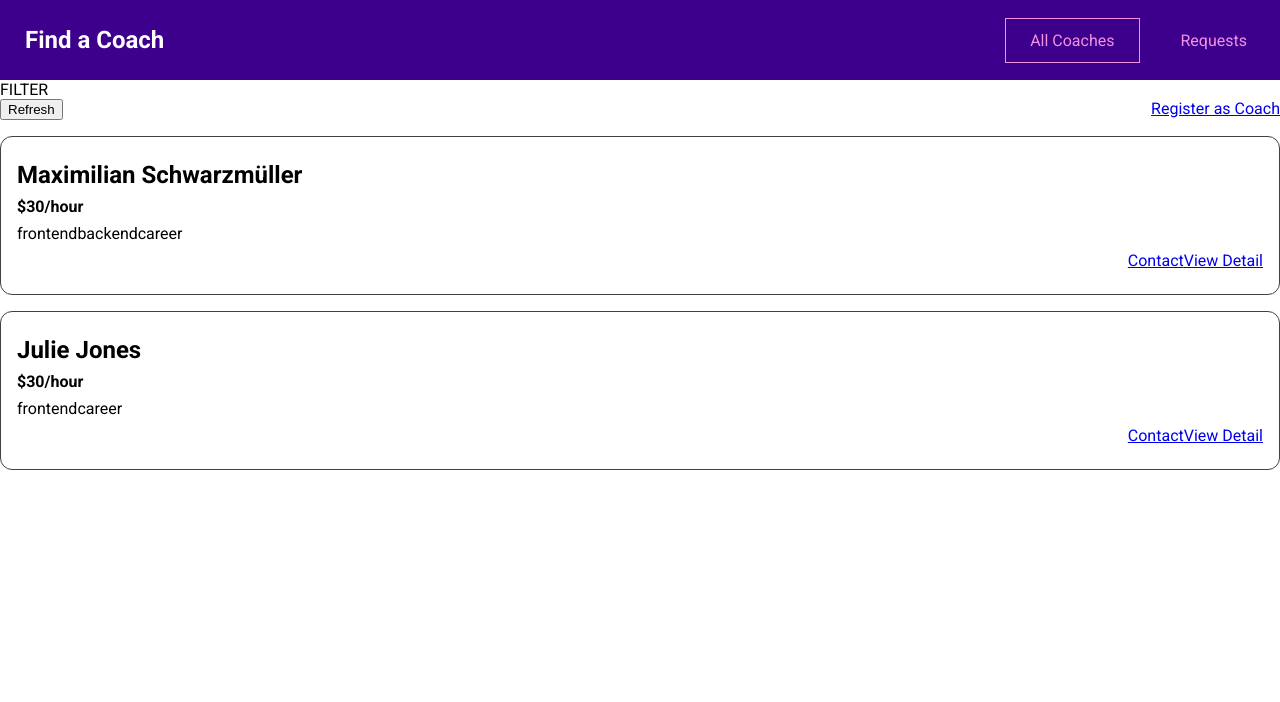
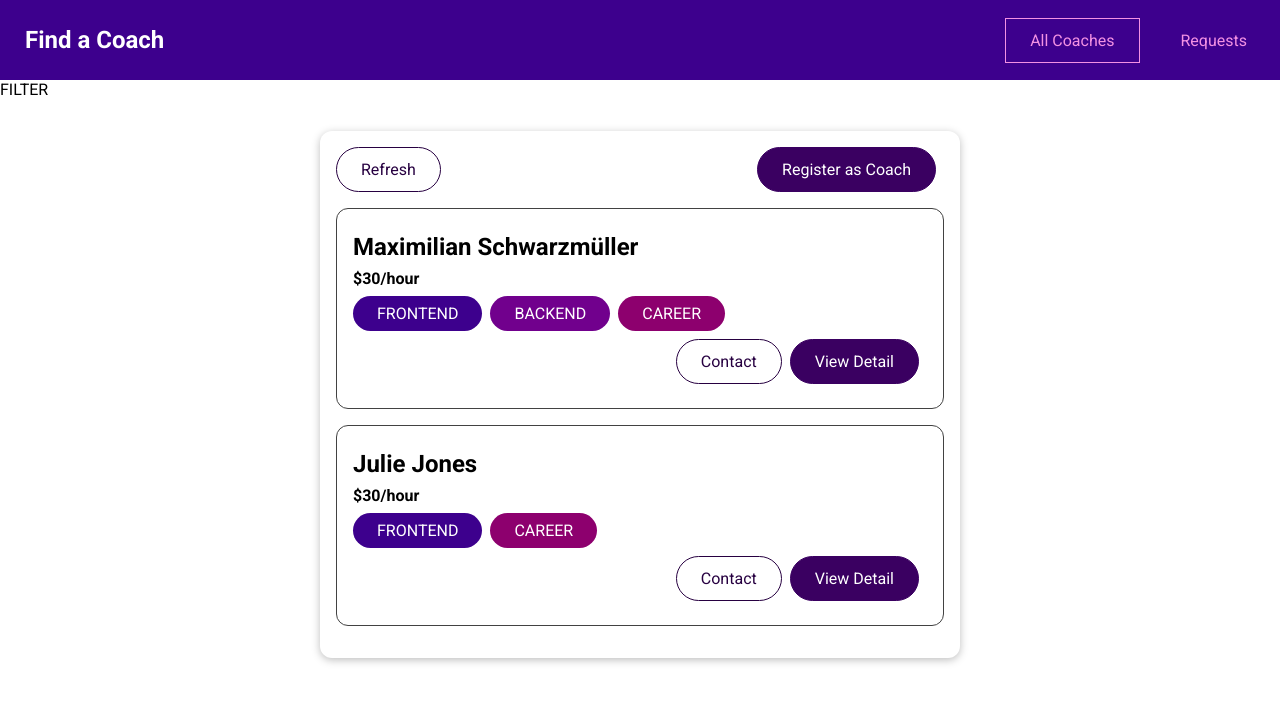
Before and after one commit to Sakeerin/find-coach-web-app, a Vue app: page /coaches in a window 1280 px wide. Shown: the top 702 px of the page. Built offline with nearby package versions, Linux system fonts and the light colour scheme.

Commit message:
add a couple of base components

```diff
--- a/src/components/coaches/CoachItem.vue
+++ b/src/components/coaches/CoachItem.vue
@@ -3,11 +3,11 @@
         <h3>{{ fullName }}</h3>
         <h4>${{ rate }}/hour</h4>
         <div>
-            <span v-for="area in areas" :key="area">{{ area }}</span>
+            <base-badge v-for="area in areas" :key="area" :type="area" :title="area"></base-badge>
         </div>
         <div class="actions">
-            <router-link :to="coachContactLink">Contact</router-link>
-            <router-link :to="coachDetailsLink">View Detail</router-link>
+            <base-button mode="outline" link :to="coachContactLink">Contact</base-button>
+            <base-button link :to="coachDetailsLink">View Detail</base-button>
         </div>
     </li>
 </template>
--- /dev/null
+++ b/src/components/ui/BaseBadge.vue
@@ -0,0 +1,42 @@
+<template>
+    <span class="badge" :class="type">
+        {{ text }}
+    </span>
+</template>
+
+<script>
+export default{
+    props: ['type','title'],
+    computed: {
+        text(){
+            return this.title.toUpperCase();
+        }
+    }
+}
+</script>
+
+<style scoped>
+.badge {
+  background-color: #ccc;
+  color: #252525;
+  border-radius: 30px;
+  padding: 0.5rem 1.5rem;
+  display: inline-block;
+  margin-right: 0.5rem;
+}
+
+.frontend {
+  background-color: #3d008d;
+  color: white;
+}
+
+.backend {
+  background-color: #71008d;
+  color: white;
+}
+
+.career {
+  background-color: #8d006e;
+  color: white;
+}
+</style>
--- /dev/null
+++ b/src/components/ui/BaseButton.vue
@@ -0,0 +1,73 @@
+<template>
+    <button v-if="!link" :class="mode">
+        <slot></slot>
+    </button>
+    <router-link v-else :to="to" :class="mode">
+        <slot></slot>
+    </router-link>
+</template>
+
+<script>
+export default{
+    props: {
+        mode: {
+            type: String,
+            required: false,
+            default: null
+        },
+        link: {
+            type: Boolean,
+            required: false,
+            default: false,
+        },
+        to: {
+            type: String,
+            required: false,
+            default: '/',
+        },
+    },
+}
+</script>
+
+<style scoped>
+button,
+a {
+  text-decoration: none;
+  padding: 0.75rem 1.5rem;
+  font: inherit;
+  background-color: #3a0061;
+  border: 1px solid #3a0061;
+  color: white;
+  cursor: pointer;
+  border-radius: 30px;
+  margin-right: 0.5rem;
+  display: inline-block;
+}
+
+a:hover,
+a:active,
+button:hover,
+button:active {
+  background-color: #270041;
+  border-color: #270041;
+}
+
+.flat {
+  background-color: transparent;
+  color: #3a0061;
+  border: none;
+}
+
+.outline {
+  background-color: transparent;
+  border-color: #270041;
+  color: #270041;
+}
+
+.flat:hover,
+.flat:active,
+.outline:hover,
+.outline:active {
+  background-color: #edd2ff;
+}
+</style>
--- /dev/null
+++ b/src/components/ui/BaseCard.vue
@@ -0,0 +1,14 @@
+<template>
+    <div class="card">
+        <slot></slot>
+    </div>
+</template>
+<style scoped>
+.card {
+  border-radius: 12px;
+  box-shadow: 0 2px 8px rgba(0, 0, 0, 0.26);
+  padding: 1rem;
+  margin: 2rem auto;
+  max-width: 40rem;
+}
+</style>
--- a/src/pages/coaches/CoachesList.vue
+++ b/src/pages/coaches/CoachesList.vue
@@ -3,9 +3,10 @@
         FILTER
     </section>
     <section>
+        <base-card>
             <div class="controls">
-            <button>Refresh</button>
-            <router-link to="/register">Register as Coach</router-link>
+                <base-button mode="outline">Refresh</base-button>
+                <base-button link to="/register">Register as Coach</base-button>
             </div>
             <ul v-if="hasCoaches">
                 <coach-item
@@ -22,6 +23,7 @@
                 </li> -->
             </ul>
             <h3 v-else>No Coaches found.</h3>
+        </base-card>
     </section>
 </template>
 
```
Also changed, not shown: src/main.js (+8 -0 lines). Lines whose indentation alone changed are shown as unchanged.
